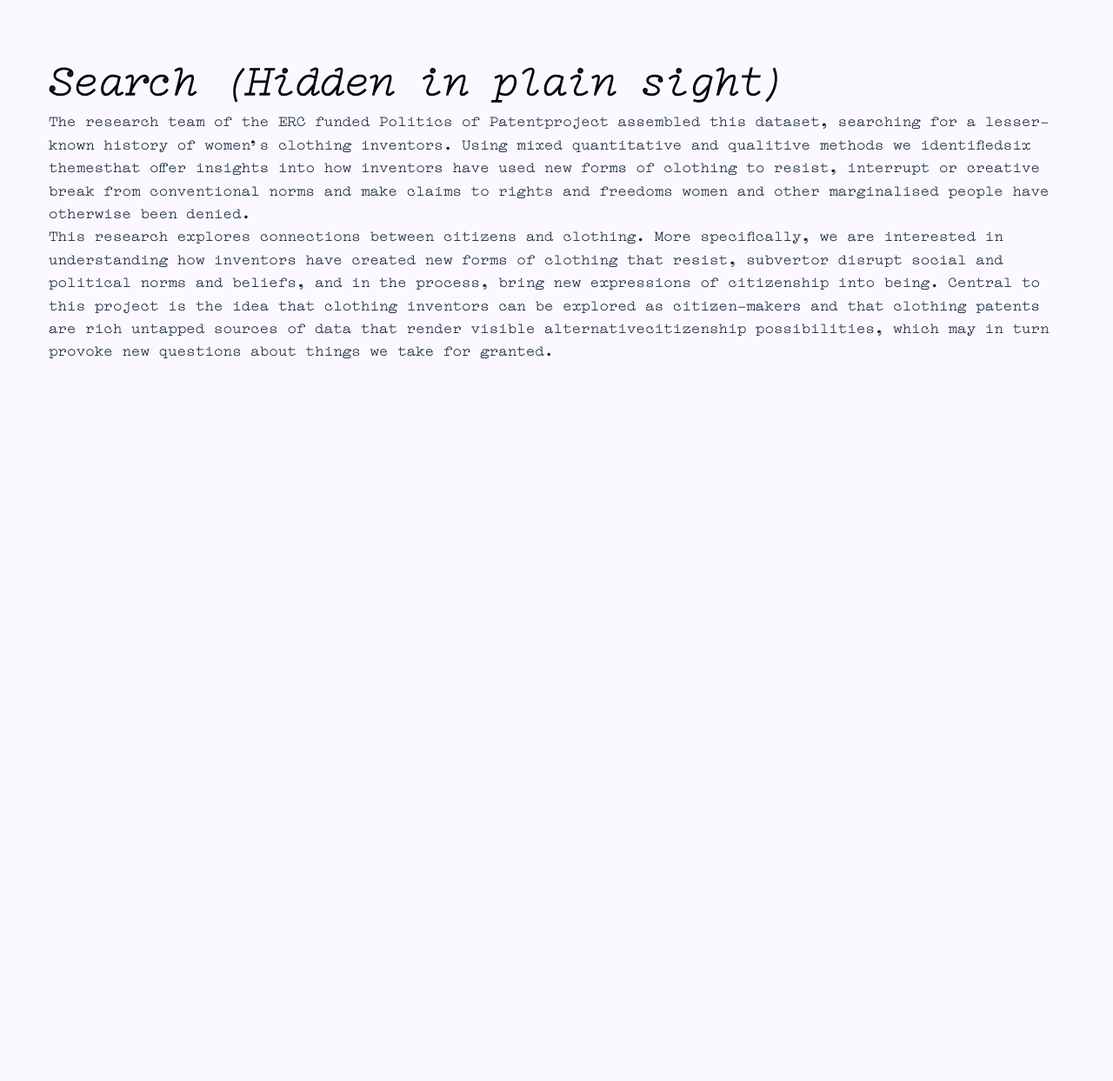
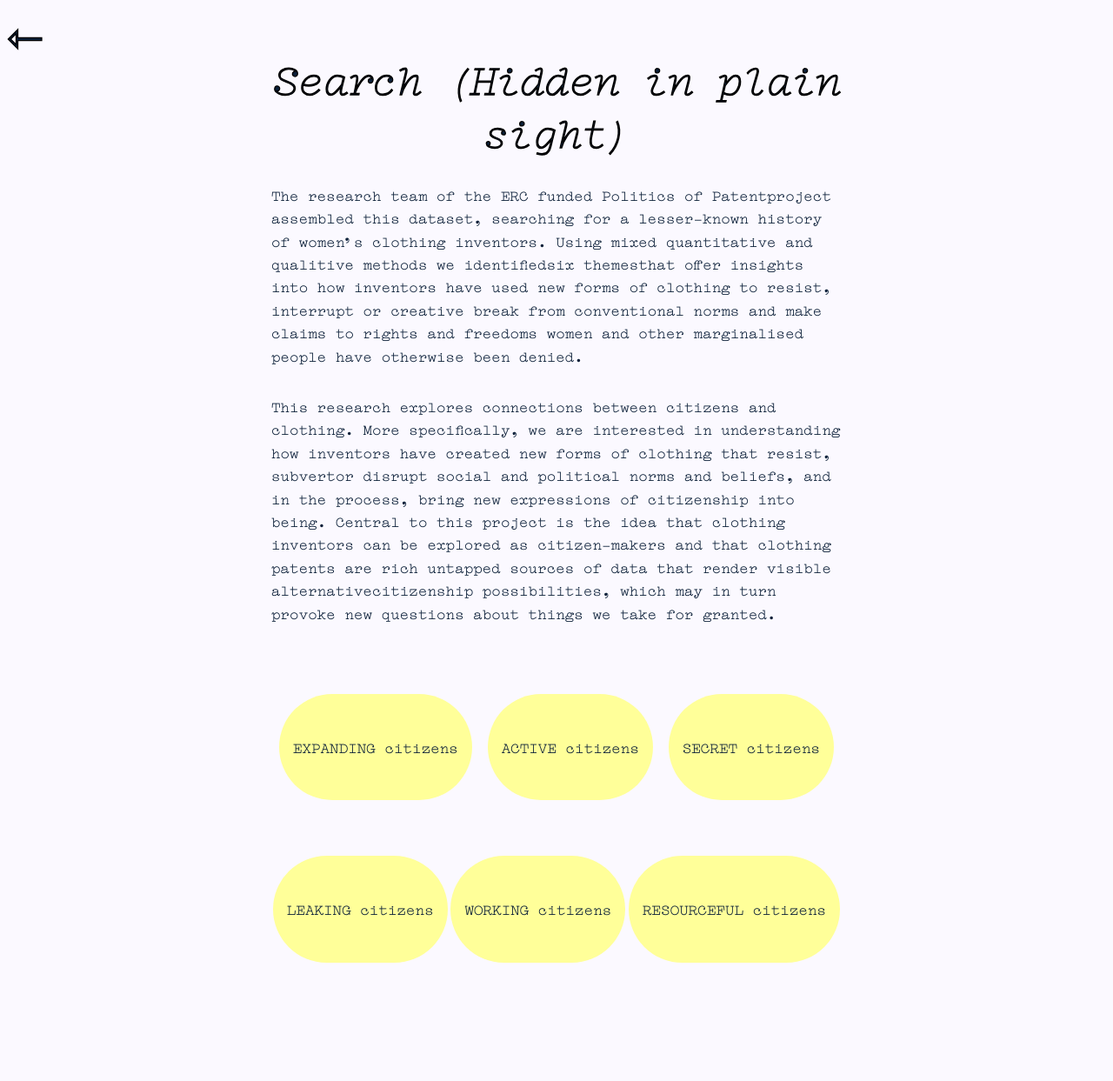
Before and after one commit to COPIM/performing_patents_otherwise, a Flask app: page /hidden/ in a window 1280 px wide. Shown: the whole page at 87% size. Before the commit the page ends 412 px from the top, so only its background shows below. Run offline with Flask 2, Linux system fonts and the light colour scheme; some libraries are stand-ins or nearby versions.

Commit message:
incorporating Joana's changes

```diff
--- a/web/app/hidden.py
+++ b/web/app/hidden.py
@@ -17,7 +17,7 @@ def index():
     with open('content/section_3/intro-hidden.md', 'r') as f:
         text = f.read()
         text = markdown.markdown(text)
-    return render_template('text.html', text=text)
+    return render_template('hidden.html', text=text)
 
 # route for expanding theme page
 @hidden.route('/hidden/expanding/')
--- a/web/app/offrecord.py
+++ b/web/app/offrecord.py
@@ -16,4 +16,4 @@ def index():
     with open('content/section_4/I-Martha-gowans.md', 'r') as f:
         text = f.read()
         text = markdown.markdown(text)
-    return render_template('text.html', text=text)
+    return render_template('offrecord.html', text=text)
--- a/web/app/static/styles/custom.css
+++ b/web/app/static/styles/custom.css
@@ -390,6 +390,10 @@ canvas > * {
     margin: 0% 20%;
 }
 
+.themes h1 {
+    text-align: center;
+}
+
 .themes p {
     margin: 2rem 0rem;
 }
@@ -444,6 +448,43 @@ canvas > * {
     background-color: var(--color-light-gray);
 }
 
+/* OFF THE RECORD */
+
+.offtherecord {
+    margin: 0% 20%;
+}
+
+.offtherecord h1 {
+    text-align: center;
+}
+
+.offtherecord p {
+    margin: 2rem 0rem;
+}
+
+.offtherecord img {
+    width: 100%;
+}
+
+.offtherecord h2, .offtherecord h3 {
+    margin: 2rem 0rem;
+    padding: 0rem 1rem;
+}
+
+.offtherecord h2 {
+    font-size: 2.25 rem;
+    background-color: var(--color-lightyellow);
+    border-radius: 0.5rem;
+}
+
+.offtherecord h3   {
+    border-bottom: 0.25rem dashed var(--color-lightyellow);
+}
+
+.offtherecord li {
+
+}
+
 /***************** MOBILE ****************/
 
 @media screen and (min-width:0px) and (max-width: 768px) {
--- /dev/null
+++ b/web/app/templates/hidden.html
@@ -0,0 +1,21 @@
+<div class="themes">
+    <a href="/contents/" class="arrow-back h1 text-left" title="back to index"> ⇽ </a>
+
+{% extends "base.html" %}
+
+{% block content %}
+
+{{ text|safe }}
+
+<div class="allThemes mt-5">
+    <a href="https://patents.copim.ac.uk/hidden/expanding/" target="_blank">EXPANDING citizens</a>
+    <a href="https://patents.copim.ac.uk/hidden/active/" target="_blank">ACTIVE citizens</a>
+    <a href="https://patents.copim.ac.uk/hidden/secret/" target="_blank">SECRET citizens</a>
+    <a href="https://patents.copim.ac.uk/hidden/leaking/" target="_blank">LEAKING citizens</a>
+    <a href="https://patents.copim.ac.uk/hidden/working/" target="_blank">WORKING citizens</a>
+    <a href="https://patents.copim.ac.uk/hidden/resourceful/" target="_blank">RESOURCEFUL citizens</a>
+</div>
+
+{% endblock %}
+
+</div>
```
Also changed, not shown: web/app/templates/offrecord.html (added, +12 -0 lines).
